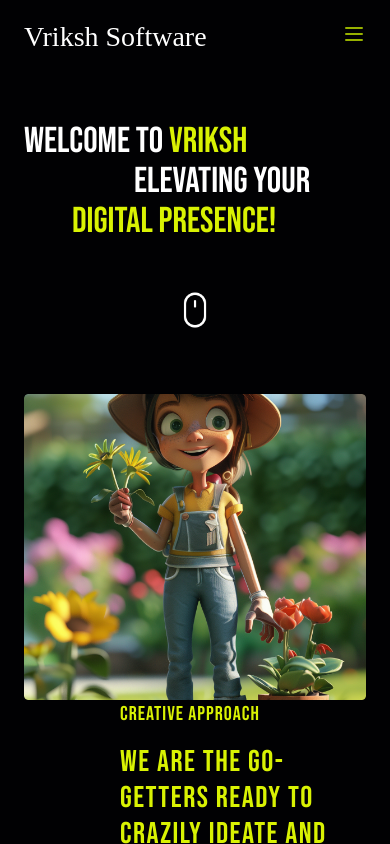
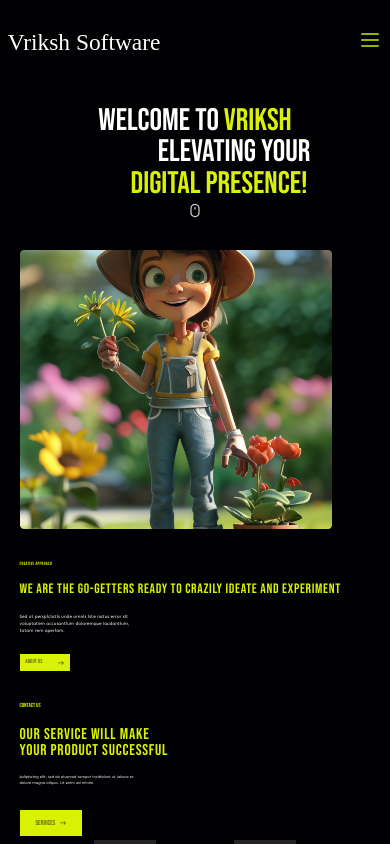
Before and after one commit to Yashu9084/vriksh-dev-3, a React (Vite) app in the folder client/: page / in a window 390 px wide. Built offline with nearby package versions, Linux system fonts and the light colour scheme; a web font is replaced by a local one.

Commit message:
responsive changes done

```diff
--- a/client/src/components/About.jsx
+++ b/client/src/components/About.jsx
@@ -3,40 +3,34 @@ import about from "../assets/about.png";
 import { FaArrowRightLong } from "react-icons/fa6";
 const About = () => {
   return (
-    <div className="my-16 md:my-16 px-6 sm:px-20 lg:px-12 flex flex-col lg:flex-row lg:items-center">
-      <div className="w-[100%]">
+    <div className="w-[100%] my-[8vw] px-[5vw] flex flex-col lg:flex-row lg:items-center gap-[8vw]">
+      <div>
         {/* <div className="w-[200px] h-[200px] md:w-[360px] md:h-[340px] lg:w-[519px] lg:h-[510px] xl:w-[659px] xl:h-[622px] border rounded-md border-[#D9F203]"></div>
           <div className="w-[200px] h-[200px] md:w-[360px] md:h-[340px] lg:w-[519px] lg:h-[520px] xl:w-[659px] xl:h-[656px] border rounded-md border-[#D9F203] absolute top-6 left-6 lg:top-10 bg-transparent"></div> */}
-          <img
-            // height={450}
-            // width={1000}
-            src={about}
-            alt=""
-          />
+        <img className="w-[80vw]" src={about} alt="" />
       </div>
-      <div className="pl-24">
-        <div className="w-[100%] flex flex-col gap-4">
-          <h3 className="text-[#D9F203] font-neue tracking-wider text-xl">
+      <div className="flex flex-col gap-4">
+        <h3 className="text-[#D9F203] font-neue tracking-wider text-[1.2vw]">
           CREATIVE APPROACH
         </h3>
-          <div className="text-[#D9F203] font-neue tracking-wider text-3xl sm:text-5xl lg:text-7xl">
+        <div className="text-[#D9F203] font-neue tracking-wider text-[3.5vw] leading-[3.5vw]">
           WE ARE THE GO-GETTERS READY TO CRAZILY IDEATE AND EXPERIMENT
         </div>
-          <pre className="text-white font-sen text-sm sm:text-lg">
+        <div className="text-white font-sen text-[1.2vw]">
           Sed ut perspiciatis unde omnis iste natus error sit
           <br />
           voluptatem accusantium doloremque laudantium,
           <br />
           totam rem aperiam.
-          </pre>
         </div>
-        <button className="mt-4 bg-[#D9F203] px-4 py-2 flex items-center gap-4 text-center text-[#637400] font-neue">
+        <div>
+          <button className="mt-[1.2vw] bg-[#D9F203] px-[1.5vw] py-[1vw] text-[1.5vw] flex items-center gap-4 text-[#637400] font-neue">
             About Us
             <FaArrowRightLong
-            size={20}
-            className="bg-transparent text-[#637400]"
+              className="bg-transparent text-[#637400] text-[1.5vw]"
             />
           </button>
+        </div>
       </div>
     </div>
   );
--- a/client/src/components/Banner.jsx
+++ b/client/src/components/Banner.jsx
@@ -1,6 +1,6 @@
 const Banner = () => {
   return (
-      <div className="marquee-container my-24 h-[120px] md:h-[300px]">
+      <div className="marquee-container my-24 h-[120px] md:h-[300px] ">
         <div className="marquee-content bg-transparent font-neue flex items-center">
           <span className="bg-transparent text-[300px]">Creating your success story      </span>
           <span className="bg-transparent text-[300px]">Creating your success story      </span>
--- a/client/src/components/Benefits.jsx
+++ b/client/src/components/Benefits.jsx
@@ -3,16 +3,16 @@ import Branding from "./Branding";
 const Benefits = () => {
   return (
     <>
-      <div className="my-12 md:my-24 px-6 md:px-36 md:py-24">
-        <h3 className="text-[#D9F203] font-neue tracking-wider text-sm md:text-xl">
+      <div className="my-[8vw] px-[5vw]">
+        <h3 className="text-[#D9F203] font-neue tracking-wider text-[1.2vw]">
           Marketing Services
         </h3>
-        <pre className="mt-2 text-[#D9F203] font-neue tracking-wider text-3xl md:text-5xl">
+        <h2 className="mt-2 text-[#D9F203] font-neue tracking-wider text-[3vw] leading-[3vw]">
           The biggest benefits of
           <br />
           working with us
-        </pre>
-        <div className="mt-12 md:mt-24">
+        </h2>
+        <div className="mt-[6vw]">
         <Branding />
         <div className="bg-[#D9F203] -mx-12 md:-mx-36 my-6 md:my-10 h-[0.5px]"></div>
         <Branding />
--- a/client/src/components/Branding.jsx
+++ b/client/src/components/Branding.jsx
@@ -2,12 +2,12 @@
 const Branding = () => {
   return (
     <div className="flex flex-col font-neue">
-      <div className="flex flex-col gap-2 text-2xl md:text-5xl md:flex-row md:gap-96">
-        <div className="flex gap-8 md:gap-48 items-center">
-          <div className="text-[#637400] text-4xl md:text-5xl">01</div>
+      <div className="flex flex-col gap-2 text-2xl md:text-[2.5vw] md:flex-row md:gap-[20vw]">
+        <div className="flex gap-8 md:gap-[10vw] items-center">
+          <div className="text-[#637400] text-[4vw]">01</div>
           <pre className="text-[#D9F203] font-neue">Digital Design</pre>
         </div>
-        <div className="font-sen text-white text-sm md:text-lg text-left">
+        <div className="font-sen w-[50%] text-white text-sm md:text-[1vw] leading-[2vw] text-left">
           Sed ut perspiciatis unde omnis iste natus error sit
           voluptatem accusantium doloremque laudantium, totam rem
           aperiam. Sed ut perspiciatis unde omnis iste natus.
--- a/client/src/components/Card.jsx
+++ b/client/src/components/Card.jsx
@@ -1,21 +1,19 @@
 const Card = ({ icon, title, desc,index }) => {
   const cardStyles = ["top-16", "top-0", "top-16", "top-0"];
   return (
-    <div className={`relative flex flex-col justify-between m-4  p-6 w-[130px] h-[121.49px] md:w-[240px] md:h-[260.89px] xl:w-[300px] xl:h-[300px] bg-[#242222] ${cardStyles[index]}`} >
+    <div className={`relative flex flex-col justify-between m-[1vw] px-[1vw] py-[1.6vw] w-[16vw] h-[16vw] bg-[#242222] ${cardStyles[index]}`} >
       <div className=" text-white bg-transparent w-[20%] h-[20%] md:w-[100%] md:h-[100%]">
         <img
-          width={70}
-          height={70}
-          className="bg-transparent"
+          className="bg-transparent w-[3vw] h-[3vw]"
           src={icon}
           alt=""
         />
       </div>
       <div className=" text-white bg-transparent">
-        <h2 className="bg-transparent text-[#97B100] font-neue text-[11px] md:text-3xl">
+        <h2 className="bg-transparent text-[#97B100] font-neue text-[1.5vw]">
           {title}
         </h2>
-        <p className="bg-transparent text-[#D9F203] font-extralight text-[8px] md:text-sm">
+        <p className="bg-transparent text-[#D9F203] font-extralight text-[0.8vw]">
           Consectetur adipiscing elit
         </p>
       </div>
--- a/client/src/components/Hero.jsx
+++ b/client/src/components/Hero.jsx
@@ -1,21 +1,22 @@
 import mouse from "../assets/mouse.png";
 const Hero = () => {
   return (
-    <div className="bg-[#010103] my-12 px-6 lg:my-24 lg:px-36 md:px-24 md:pb-24 w-full">
-      <div className="w-full text-4xl sm:text-6xl md:text-7xl xl:text-[140px] 2xl:text-9xl lg:text-[98px] xl:pl-20 2xl:pl-24">
+    <div className="bg-[#010103] px-6 pt-[5vw] text-center w-full">
+      <div className="w-full text-[8vw] leading-[8vw]">
         <h1 className="font-neue text-white ">
           Welcome to <span className="text-[#D9F203]">Vriksh</span>
         </h1>
-        <div className="pl-[110px] 2xl:pl-72 lg:pl-64 md:pl-48 xl:pl-[320px] font-neue text-white">
+        <div className="pl-[20vw] font-neue text-white">
           Elevating your
         </div>
         <div className="pl-12 font-neue text-[#D9F203]">Digital Presence!</div>
       </div>
-      <div className="flex justify-center mt-12 ">
+      <div className="flex justify-center mt-[1vw] bg-transparent">
         <img
-          className="cursor-pointer"
-          width={40}
-          height={40}
+          className="cursor-pointer w-[4vw]"
+          color="white"
+          // width={50}
+          // height={50}
           src={mouse}
           alt=""
         />
--- a/client/src/components/Navbar.jsx
+++ b/client/src/components/Navbar.jsx
@@ -8,8 +8,8 @@ const Navbar = () => {
   };
 
   return (
-    <div className="w-full px-6 md:px-20 py-4 flex justify-between items-center bg-[#010103] text-white">
-      <h2 className="font-peg font-extralight text-[28px] md:text-[40px]">Vriksh Software</h2>
+    <div className="w-full px-[2vw] md:px-[4vw] py-[3vh] flex justify-between items-center bg-[#010103] text-white">
+      <h2 className="font-peg font-extralight text-[6vw] md:text-[3vw]">Vriksh Software</h2>
       <div className="md:hidden">
         <button onClick={toggleMenu} className="focus:outline-none">
           <svg className="w-6 h-6" fill="none" stroke="#97B100" viewBox="0 0 24 24" xmlns="http://www.w3.org/2000/svg">
@@ -18,7 +18,7 @@ const Navbar = () => {
         </button>
       </div>
       <div className="hidden md:flex items-center">
-        <ul className="flex flex-row items-center gap-6 md:gap-10 font-sen cursor-pointer">
+        <ul className="flex flex-row items-center gap-6 md:gap-10 font-sen cursor-pointer text-[1.2vw]">
           <li className="hover:text-[#97B100]">Home</li>
           <li className="hover:text-[#97B100]">Services</li>
           <li className="hover:text-[#97B100]">Our Portfolio</li>
--- a/client/src/components/Portfolio.jsx
+++ b/client/src/components/Portfolio.jsx
@@ -4,15 +4,16 @@ import I2 from '../assets/I2.png'
 import I1 from '../assets/I1.png'
 const Portfolio = () => {
   return (
-    <div className="w-full my-12 md:my-24 px-4 sm:px-10 md:px-18 py-6 md:py-12 bg-[#D9F203] font-sen">
-      <div className="w-full p-6 md:p-12 bg-[#101010] flex flex-col gap-6 md:flex-row md:justify-between text-white">
-        <div className="bg-transparent flex flex-col gap-4 sm:gap-6">
-          <h1 className="bg-transparent text-2xl md:text-5xl">Our Portfolio</h1>
-          <p className="bg-transparent text-[10px] sm:text-sm">
+    <div className="w-full my-[8vw] px-[3vw] py-[3vw] bg-[#D9F203] font-sen">
+      <div className="w-full p-[3vw] bg-[#101010] flex flex-col gap-[15vw] md:flex-row text-white">
+        <div className="bg-transparent flex flex-col gap-[1.5vw] justify-center">
+          <h1 className="bg-transparent text-[3vw] leading-[1.5vw]">Our Portfolio</h1>
+          <p className="bg-transparent text-[0.9vw] leading-[1.2vw] text-[#909090]">
             Nullam elit ligula,faucibus ut semper lobortis,<br/> consectetur sed ex.
             Integer nec erat et sapien<br/> viverraaliquam.Donecjustoerat
           </p>
-          <div className="bg-transparent flex flex-col gap-2 text-[12px] sm:text-sm md:text-lg">
+          <div className="bg-transparent flex flex-col gap-[0.5vw] text-[1.2vw] leading-[2vw] mt-[2vw]">
+          <h2 className="bg-transparent cursor-pointer hover:text-[#D9F203]">Mobile Application Development</h2>
           <h2 className="bg-transparent cursor-pointer hover:text-[#D9F203]">Mobile Application Development</h2>
           <h2 className="bg-transparent cursor-pointer hover:text-[#D9F203]">Mobile Application Development</h2>
           <h2 className="bg-transparent cursor-pointer hover:text-[#D9F203]">Mobile Application Development</h2>
@@ -21,16 +22,16 @@ const Portfolio = () => {
           <h2 className="bg-transparent cursor-pointer hover:text-[#D9F203]">Mobile Application Development</h2>
           </div>
         </div>
-        <div className="bg-transparent relative sm:mt-4 md:mt-0">
-          <div className='flex gap-4 w-[20%] md:w-full'>
-            <img src={I4} alt=''/>
-            <img src={I2} alt=''/>
-            <img src={I1} alt=''/>
-            <img src={I3} alt=''/>
+        <div className="bg-transparent relative">
+          <div className='flex gap-[1vw]'>
+            <img className='w-[20vw]'  src={I4} alt=''/>
+            <img className='w-[6vw]'  src={I2} alt=''/>
+            <img className='w-[6vw]'  src={I1} alt=''/>
+            <img className='w-[15vw]'  src={I3} alt=''/>
           </div>
-          <div className='absolute w-[80px] h-[70px] sm:w-[120px] sm:h-[100px] md:w-[196px] md:h-[186px] flex flex-col gap-2 md:gap-6 md:p-8 sm:p-4 p-2 -bottom-4 md:-bottom-0 -left-4 sm:-left-8 md:-left-10 border border-[#D9F203] bg-[#101010]'>
-              <h1 className='bg-transparent text-[8px] sm:text-sm md:text-xl'>Interactive Design</h1>
-              <p className='bg-transparent text-[#575757] text-[8px] sm:text-sm md:text-lg'>Branding</p>
+          <div className='absolute w-[10vw] h-[10vw] flex flex-col gap-[2vw] pt-[2vw] px-[1.5vw] -bottom-[0vw] -left-[5vw] border border-[#D9F203] bg-[#101010]'>
+              <h1 className='bg-transparent text-[1.2vw]'>Interactive Design</h1>
+              <p className='bg-transparent text-[#575757] text-[1vw]'>Branding</p>
           </div>
         </div>
       </div>
--- a/client/src/components/pages/Home.jsx
+++ b/client/src/components/pages/Home.jsx
@@ -21,12 +21,12 @@ const Home = () => {
       <Banner/>
       <Benefits/>
       <Portfolio/>
-      <Workflow/>
-      <Banner2/>
-      <Testimonials/>
-      <Contact/>
-      <Banner/>
-      <Footer/>
+      {/* <Workflow/> */}
+      {/* <Banner2/>   */}
+      {/* <Testimonials/> */}
+      {/* <Contact/> */}
+      {/* <Banner/> */}
+      {/* <Footer/>  */}
       {/* <Timeline/> */}
     </div>
   )
--- a/client/src/components/pages/Service.jsx
+++ b/client/src/components/pages/Service.jsx
@@ -5,21 +5,21 @@ import data  from "../../../public/data/data.js";
 
 const Service = () => {
   return (
-    <div className="my-24 px-6 sm:px-20 md:px-12 md:py-24 flex flex-col md:flex-row md:items-center ">
+    <div className="my-[8vw] px-[5vw] flex flex-col md:flex-row md:items-center ">
       <div className="w-[100%]">
-        <h1 className="text-[#D9F203] text-lg font-neue tracking-wider sm:text-xl">
+        <h1 className="text-[#D9F203] font-neue text-[1.5vw]">
           Contact Us
         </h1>
-        <h2 className="mt-4 md:mt-6 text-[#D9F203] font-neue tracking-wider text-5xl sm:text-[45px] leading-none">
+        <h2 className="mt-4 md:mt-6 text-[#D9F203] font-neue tracking-wider text-[4vw] leading-none">
           Our service will make
           <br />
           Your product successful
         </h2>
-        <h1 className="mt-4 md:mt-6 text-white font-sen text-[10px] md:text-sm">
+        <h1 className="mt-4 md:mt-6 text-white font-sen text-[1vw]">
         Adipiscing elit, sed do eiusmod tempor incididunt ut labore et<br/>dolore magna aliqua. Ut enim ad minim.
         </h1>
-        <button className="bg-[#D9F203] mt-6 md:mt-12 px-4 md:px-6 py-2 md:py-4 flex items-center gap-4 text-center text-[#637400] font-neue">Services
-          <FaArrowRightLong size={20} className="bg-transparent text-[#637400]"/>
+        <button className="bg-[#D9F203] mt-6 md:mt-12 px-4 md:px-6 py-2 md:py-4 text-[1.8vw] flex items-center gap-[1.2vw] text-center text-[#637400] font-neue">Services
+          <FaArrowRightLong  className="bg-transparent text-[1.5vw] text-[#637400]"/>
           </button>
       </div>
       <div className="flex flex-wrap">
```
Also changed, not shown: client/src/assets/mouse.png. Lines whose indentation alone changed are shown as unchanged.
